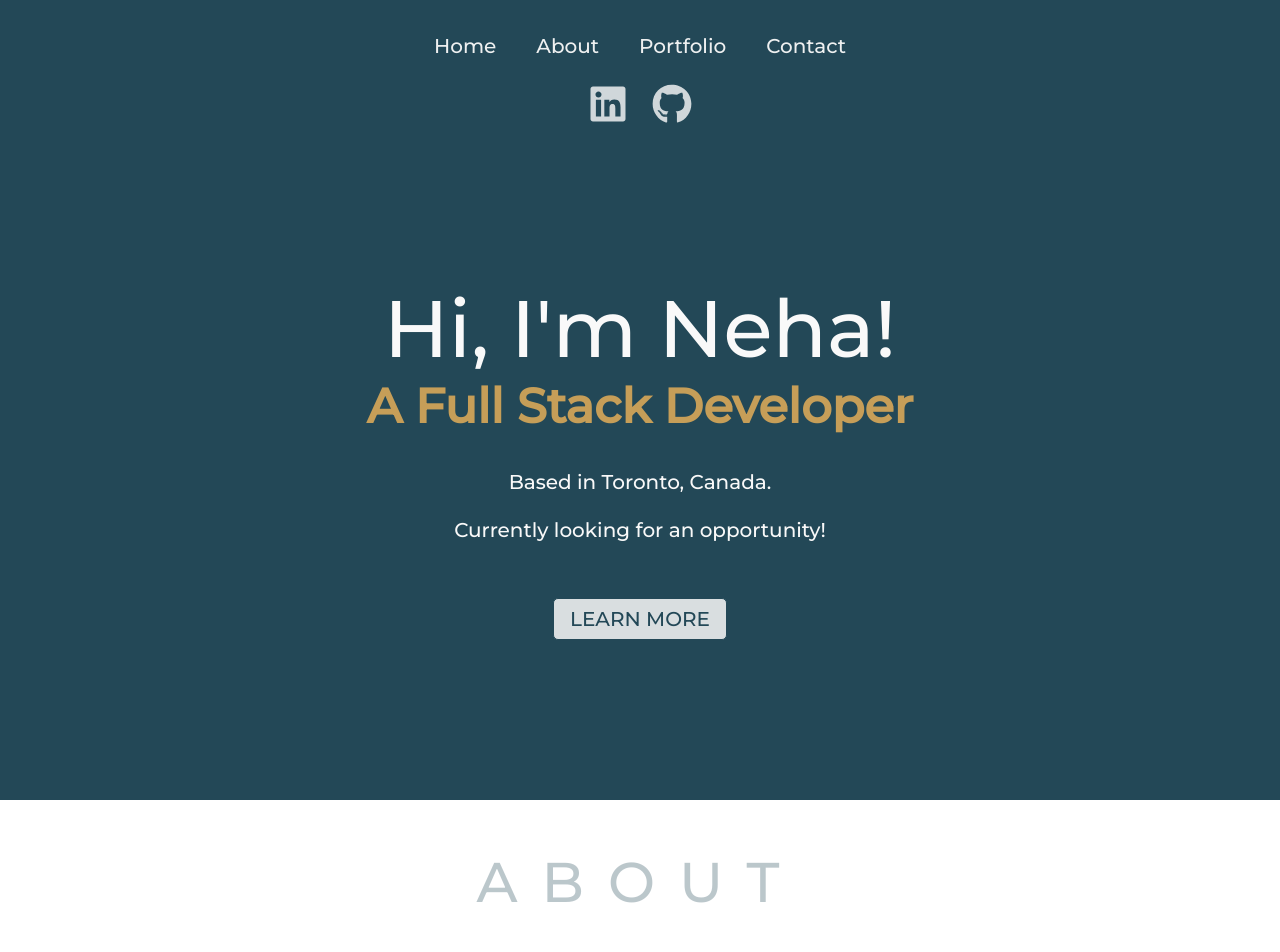
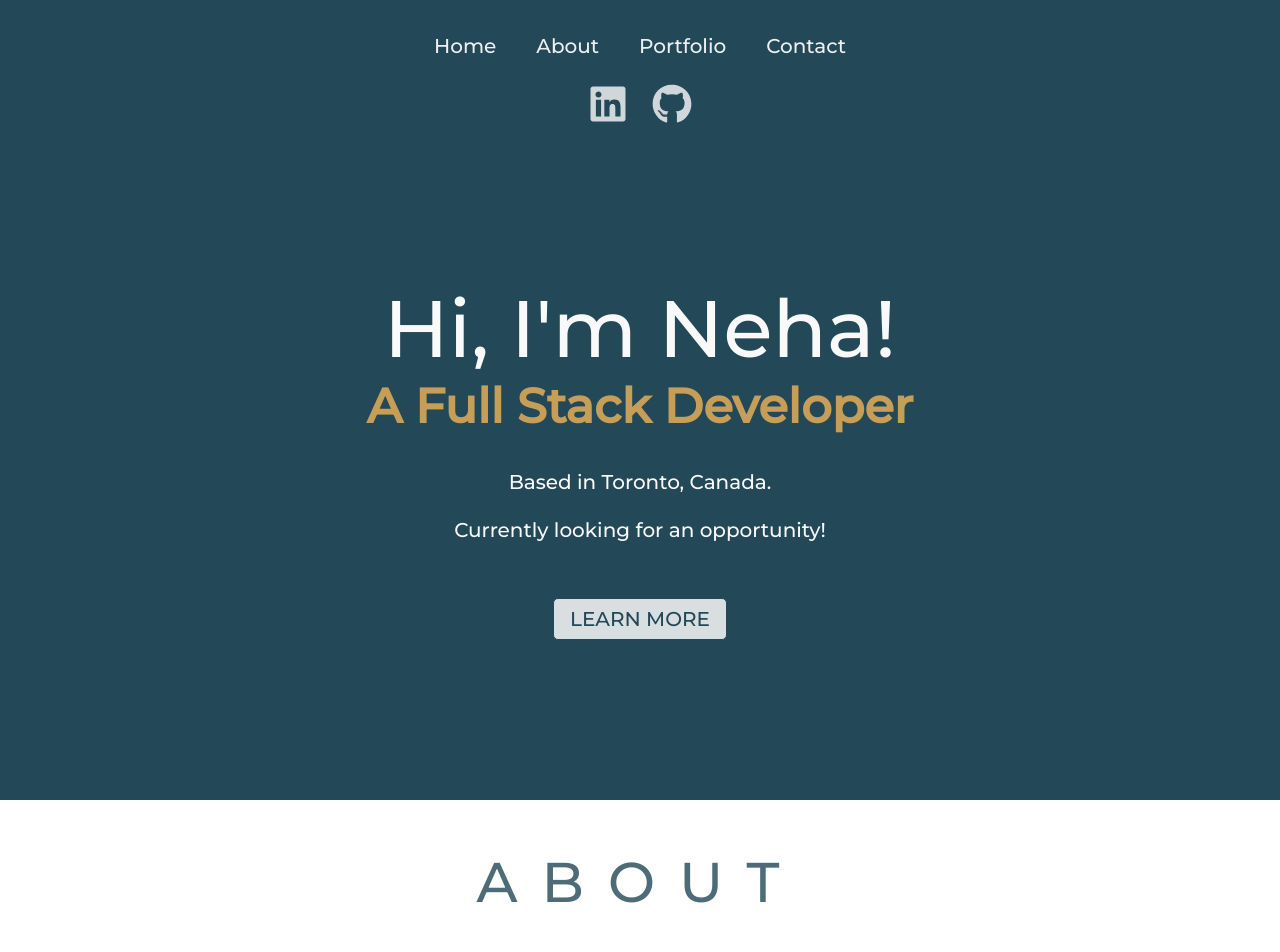
Before and after one commit to bholeneha/portfolio, a React (Create React App) app: page / in a window 1280 px wide. Shown: the top 952 px of the page. Built offline with nearby package versions, Linux system fonts and the light colour scheme.

Commit message:
fix font colors

```diff
--- a/src/components/About/About.scss
+++ b/src/components/About/About.scss
@@ -3,8 +3,6 @@
     min-height: 85vh;
     height: auto !important;
     padding: 6vmin !important;
-
-
 
     .AboutMe {
         display: flex;
--- a/src/components/App/App.scss
+++ b/src/components/App/App.scss
@@ -39,7 +39,7 @@
             h1 {
                 text-align: center;
                 letter-spacing: 3vmin;
-                opacity: 30%;
+                opacity: 80%;
                 text-transform: uppercase;
             }
         }
```
